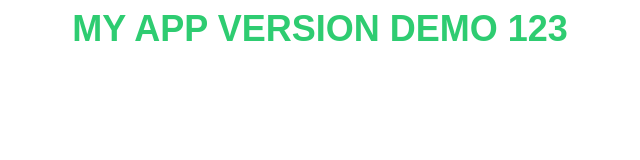
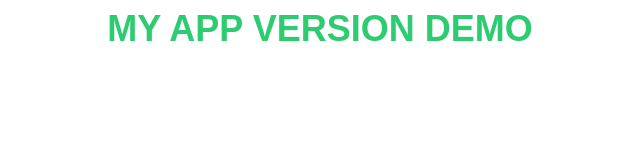
Before and after one commit to cecbrclass/argodemo, a plain HTML site: page app/index.html in a window 1280 px wide. Shown: the whole page, without its empty margins (320-960 px from the left). Drawn offline with Linux system fonts and the light colour scheme.

Commit message:
Update index.html

```diff
--- a/app/index.html
+++ b/app/index.html
@@ -1 +1 @@
-<p style="text-align:center"><span style="color:#2ecc71"><span style="font-size:36px"><span style="font-family:Arial,Helvetica,sans-serif"><strong><span style="background-color:#ffffff">MY APP VERSION DEMO 123 </span></strong></span></span></span></p>
+<p style="text-align:center"><span style="color:#2ecc71"><span style="font-size:36px"><span style="font-family:Arial,Helvetica,sans-serif"><strong><span style="background-color:#ffffff">MY APP VERSION DEMO</span></strong></span></span></span></p>
```
